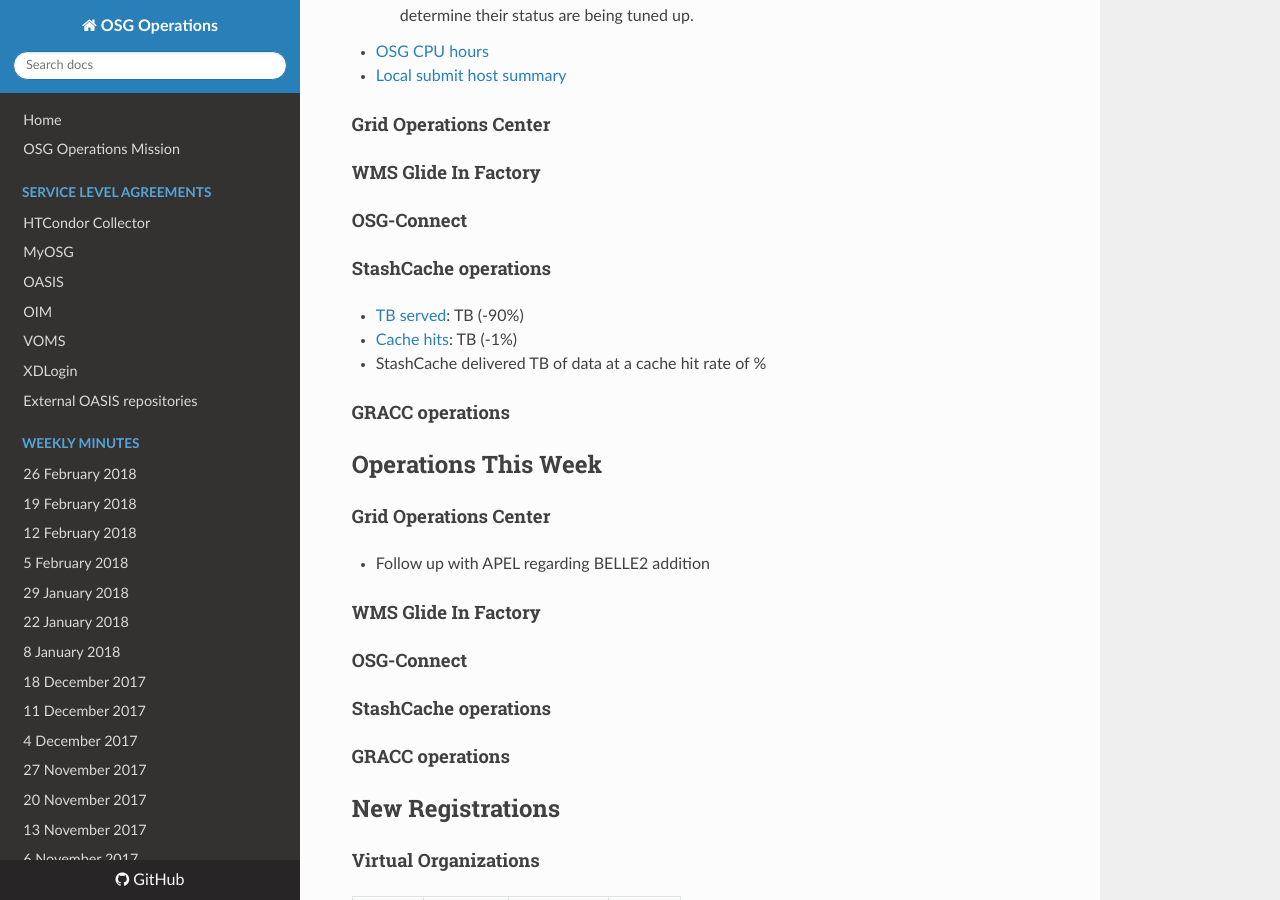
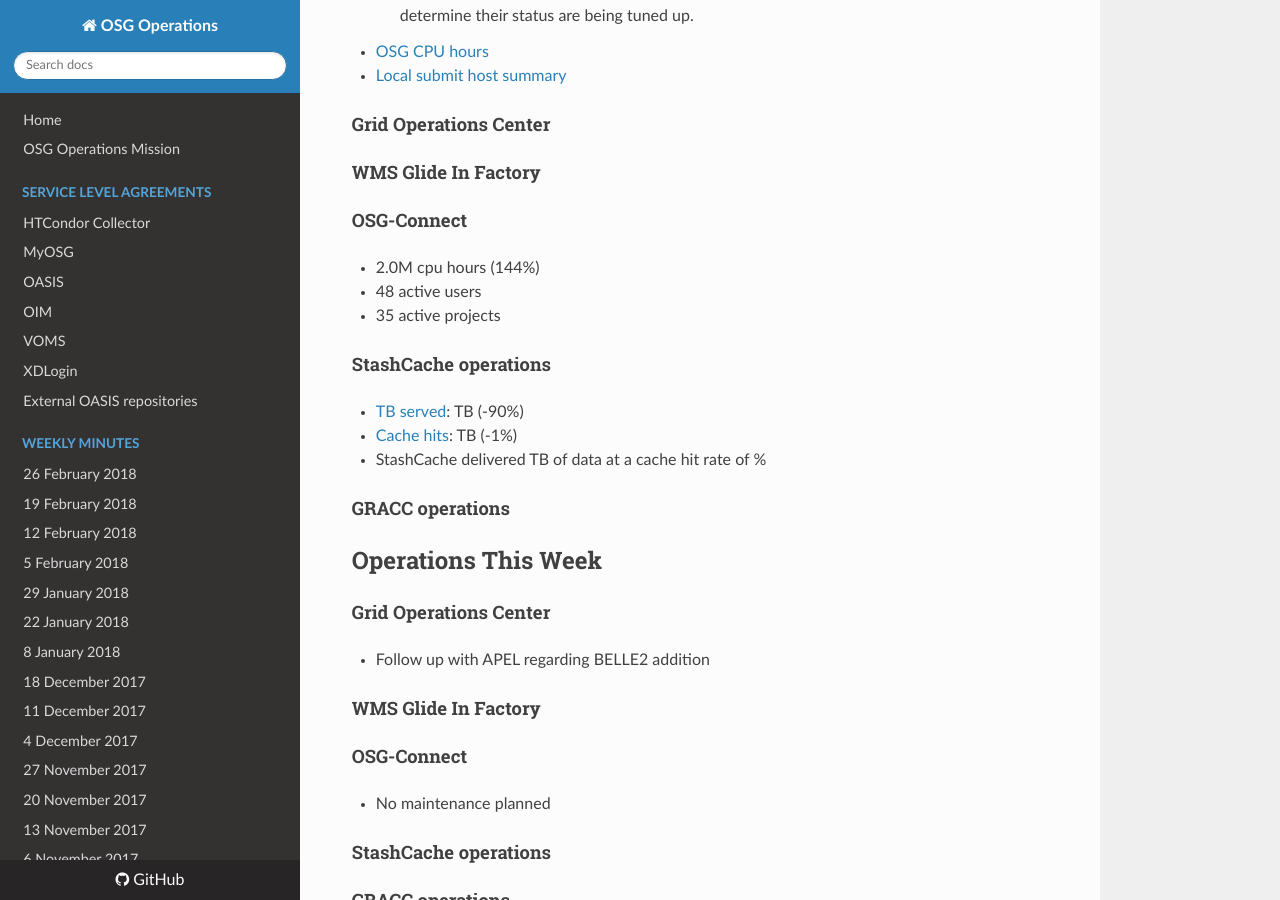
Before and after one commit to osg-htc/operations, an MkDocs documentation site: the page built from docs/WeeklyMinutes/26Feb2018.md, in a window 1280 px wide and 900 px high, scrolled down 616 px. Built offline with MkDocs 1.6.1, drawn with Linux system fonts in a browser that asks for light colours; nearby versions of some CDN libraries; old or Windows-style settings are respelled for this version of MkDocs.

Commit message:
OSG Connect updates

```diff
--- a/docs/WeeklyMinutes/26Feb2018.md
+++ b/docs/WeeklyMinutes/26Feb2018.md
@@ -24,7 +24,9 @@
 #### WMS Glide In Factory
 
 #### OSG-Connect
-
+   * 2.0M cpu hours (144%)
+   * 48 active users
+   * 35 active projects
 
 #### StashCache operations
    * [TB served](http://tinyurl.com/ydaereyo): TB (-90%)
@@ -41,6 +43,7 @@
 #### WMS Glide In Factory
 
 #### OSG-Connect
+   * No maintenance planned
 
 #### StashCache operations
 
```
